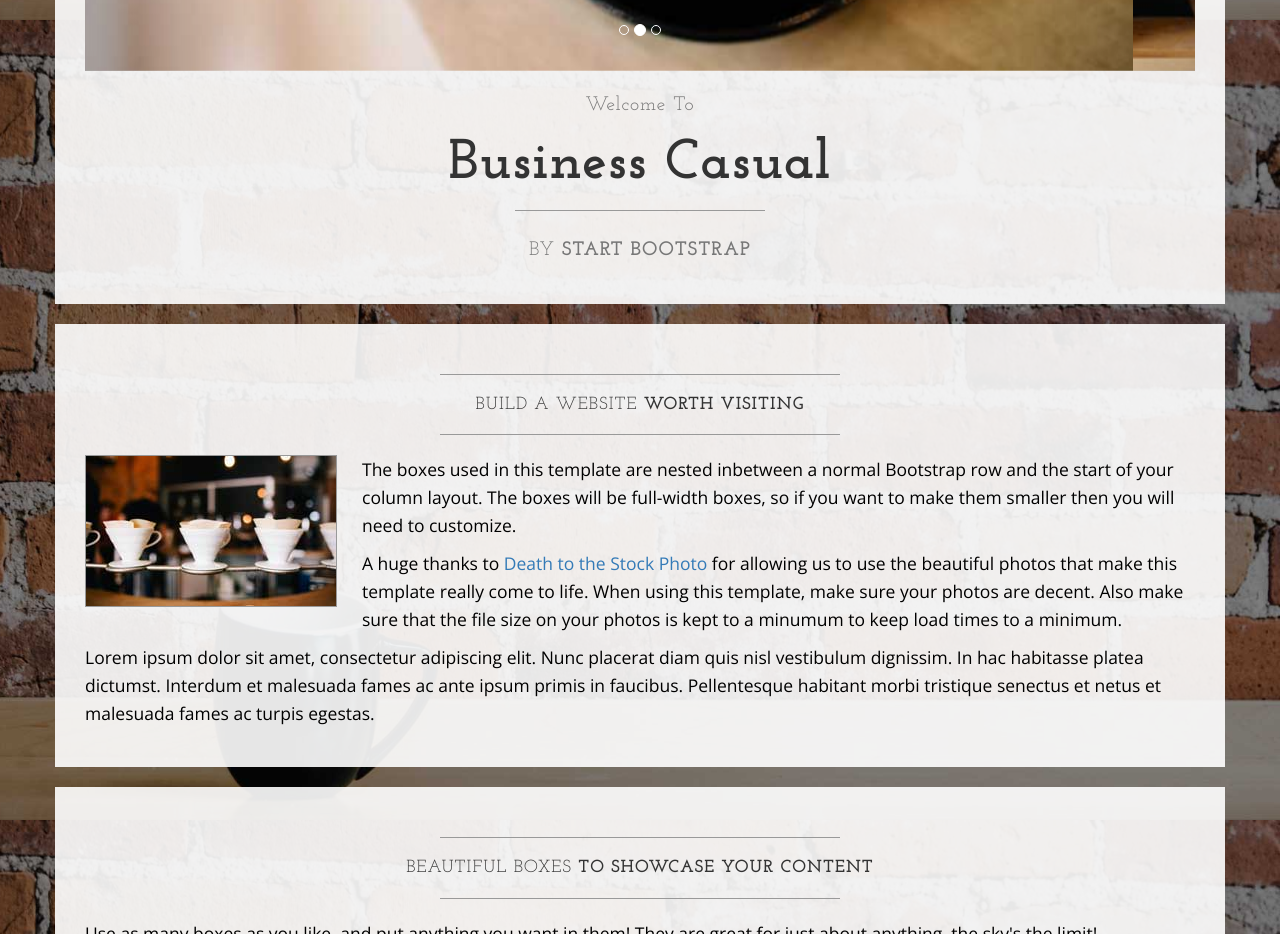
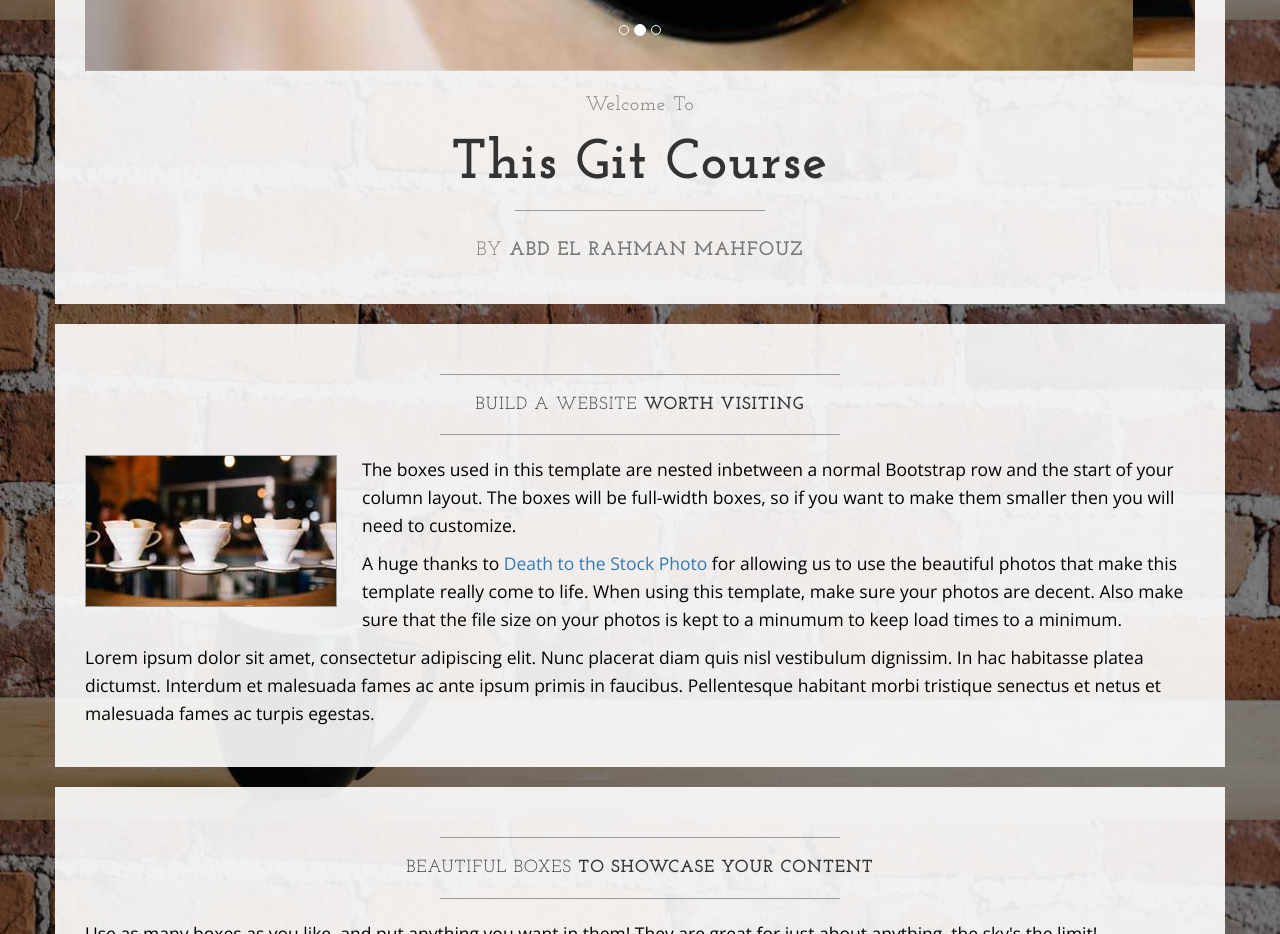
Before and after one commit to aamahfouz/gettingstarted, a plain HTML site: page index.html in a window 1280 px wide. Shown: the part 780-1714 px from the top of the page. Drawn offline with nearby package versions, Linux system fonts and the light colour scheme.

Commit message:
Subject: Changed Welcome to and by Who
What happened ?
Changed to The Git Course and By Abd El Rahman Mahfouz

Ticket # null

```diff
--- a/index.html
+++ b/index.html
@@ -108,11 +108,11 @@
                     <h2 class="brand-before">
                         <small>Welcome to</small>
                     </h2>
-                    <h1 class="brand-name">Business Casual</h1>
+                    <h1 class="brand-name">This Git Course</h1>
                     <hr class="tagline-divider">
                     <h2>
                         <small>By
-                            <strong>Start Bootstrap</strong>
+                            <strong>Abd El Rahman Mahfouz</strong>
                         </small>
                     </h2>
                 </div>
```
